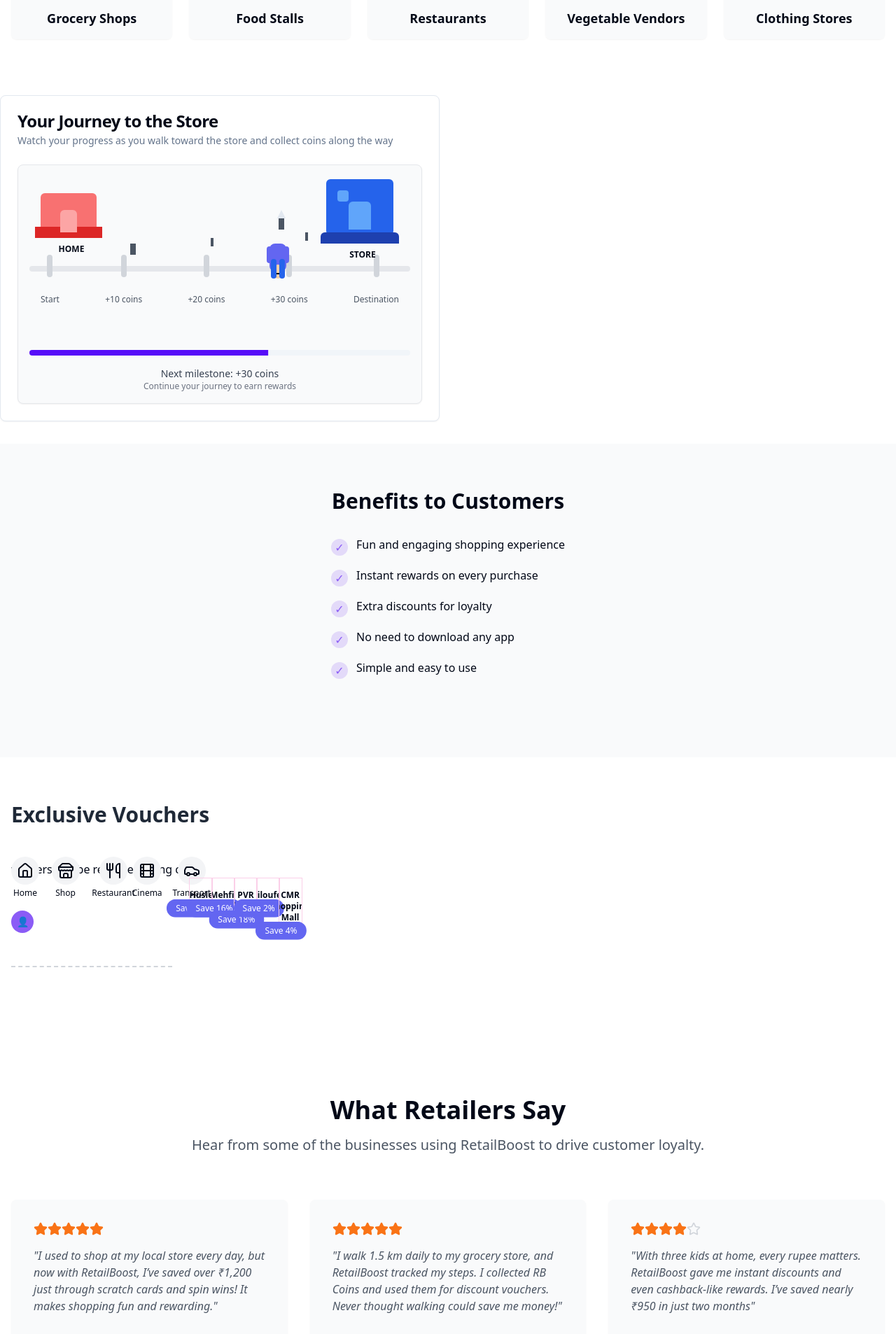
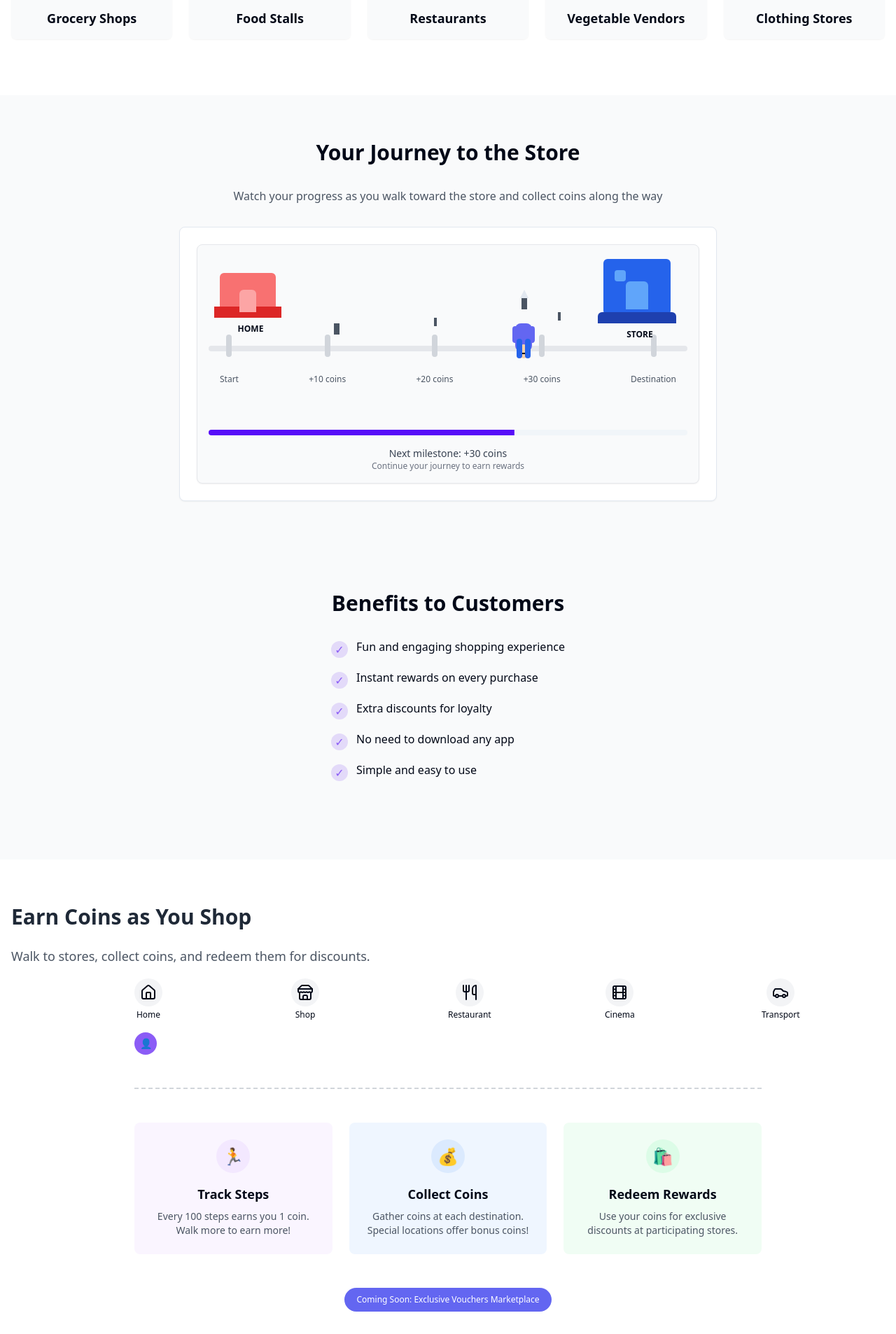
Before and after one commit to Sumanth4g9/retailboost-scratch-win, a React (Vite) app: page / in a window 1280 px wide. Shown: the part 1540-3446 px from the top of the page at 70% size. Built offline with nearby package versions, Linux system fonts and the light colour scheme.

Commit message:
Refactor: Update dashboard and home page UI
- Removed discount-related information from the dashboard.
- Added values to total sales and transactions.
- Replaced '$' with '₹'.
- Centered the journey to store SVG image on the home page.
- Modified the exclusive vouchers section UI/UX.

```diff
--- a/src/components/ExclusiveVouchers.tsx
+++ b/src/components/ExclusiveVouchers.tsx
@@ -2,13 +2,6 @@
 import React, { useEffect, useState } from 'react';
 import { Badge } from '@/components/ui/badge';
 import { Home, Store, Utensils, Film, Car } from 'lucide-react';
-
-interface VoucherItem {
-  id: string;
-  brand: string;
-  logo: string;
-  discount: string;
-}
 
 interface Location {
   id: number;
@@ -16,14 +9,6 @@ interface Location {
   icon: React.ReactNode;
   position: number;
 }
-
-const voucherData: VoucherItem[] = [
-  { id: '1', brand: 'Husle', logo: 'Nykaa.png', discount: '5%' },
-  { id: '2', brand: 'Mehfil', logo: 'download.png', discount: '16%' },
-  { id: '3', brand: 'PVR Cinemas', logo: 'PVR Cinemas.png', discount: '18%' },
-  { id: '4', brand: 'Niloufer', logo: 'amazon.png', discount: '2%' },
-  { id: '5', brand: 'CMR shopping Mall', logo: 'uber.png', discount: '4%' },
-];
 
 const locations: Location[] = [
   { id: 1, name: 'Home', icon: <Home className="w-6 h-6" />, position: 0 },
@@ -86,10 +71,10 @@ const ExclusiveVouchers = () => {
   return (
     <section className="py-16 bg-white">
       <div className="container mx-auto px-4">
-        <h2 className="text-3xl font-bold text-gray-800 mb-12">Exclusive Vouchers </h2>
-        <h3>vochers can be redemed using coins</h3>
+        <h2 className="text-3xl font-bold text-gray-800 mb-6">Earn Coins as You Shop</h2>
+        <p className="text-lg text-gray-600 mb-12">Walk to stores, collect coins, and redeem them for discounts.</p>
 
-        <div className="grid grid-cols-2 md:grid-cols-4 lg:grid-cols-5 gap-6">
+        <div className="max-w-4xl mx-auto">
           {/* Walking Animation */}
           <div className="relative h-32 mb-10 border-b-2 border-dashed border-gray-300">
             {/* Path with locations */}
@@ -144,26 +129,37 @@ const ExclusiveVouchers = () => {
             </div>
           </div>
 
-          <div className="grid grid-cols-2 md:grid-cols-4 lg:grid-cols-8 gap-6">
-            {voucherData.map((voucher) => (
-              <div key={voucher.id} className="flex flex-col items-center">
-                <div className="relative w-full aspect-square mb-2">
-                  <div className="w-full h-full border border-pink-200 flex items-center justify-center overflow-hidden p-4">
-                    <div className="w-3/4 h-3/4 relative flex items-center justify-center">
-                      {/* Using a placeholder div with brand name since we're using the same image for all logos */}
-                      <div className="text-center text-xs font-bold">
-                        {voucher.brand}
-                      </div>
-                    </div>
-                  </div>
-                  <div className="absolute bottom-0 left-1/2 transform -translate-x-1/2 translate-y-1/4">
-                    <Badge className="bg-indigo-500 hover:bg-indigo-600 text-white font-medium px-3 py-1 text-xs whitespace-nowrap">
-                      Save {voucher.discount}
-                    </Badge>
-                  </div>
-                </div>
+          {/* Information Cards */}
+          <div className="grid grid-cols-1 md:grid-cols-3 gap-6 mt-12">
+            <div className="bg-purple-50 p-6 rounded-lg text-center">
+              <div className="w-12 h-12 bg-purple-100 rounded-full flex items-center justify-center mx-auto mb-4">
+                <span className="text-2xl">🏃</span>
               </div>
-            ))}
+              <h3 className="text-lg font-semibold mb-2">Track Steps</h3>
+              <p className="text-sm text-gray-600">Every 100 steps earns you 1 coin. Walk more to earn more!</p>
+            </div>
+
+            <div className="bg-blue-50 p-6 rounded-lg text-center">
+              <div className="w-12 h-12 bg-blue-100 rounded-full flex items-center justify-center mx-auto mb-4">
+                <span className="text-2xl">💰</span>
+              </div>
+              <h3 className="text-lg font-semibold mb-2">Collect Coins</h3>
+              <p className="text-sm text-gray-600">Gather coins at each destination. Special locations offer bonus coins!</p>
+            </div>
+
+            <div className="bg-green-50 p-6 rounded-lg text-center">
+              <div className="w-12 h-12 bg-green-100 rounded-full flex items-center justify-center mx-auto mb-4">
+                <span className="text-2xl">🛍️</span>
+              </div>
+              <h3 className="text-lg font-semibold mb-2">Redeem Rewards</h3>
+              <p className="text-sm text-gray-600">Use your coins for exclusive discounts at participating stores.</p>
+            </div>
+          </div>
+
+          <div className="mt-12 text-center">
+            <Badge className="bg-indigo-500 hover:bg-indigo-600 text-white font-medium px-4 py-2">
+              Coming Soon: Exclusive Vouchers Marketplace
+            </Badge>
           </div>
         </div>
       </div>
--- a/src/pages/Index.tsx
+++ b/src/pages/Index.tsx
@@ -105,21 +105,25 @@ const Index = () => {
           </div>
         </div>
       </section>
-      <div className="grid grid-cols-1 md:grid-cols-2 gap-6 ">
-      <div >
-      <Card className="mb-8">
-          <CardHeader>
-            <CardTitle>Your Journey to the Store</CardTitle>
-            <CardDescription>
-              Watch your progress as you walk toward the store and collect coins along the way
-            </CardDescription>
-          </CardHeader>
-          <CardContent>
-            <WalkingAnimation />
-          </CardContent>
-        </Card>
-</div>
+
+      {/* Journey to Store Section - Centered */}
+      <section className="py-16 bg-gray-50">
+        <div className="container mx-auto px-4">
+          <h2 className="text-3xl font-bold text-center mb-8">Your Journey to the Store</h2>
+          <p className="text-center text-gray-600 mb-8 max-w-2xl mx-auto">
+            Watch your progress as you walk toward the store and collect coins along the way
+          </p>
+
+          <div className="max-w-3xl mx-auto">
+            <Card>
+              <CardContent className="pt-6">
+                <WalkingAnimation />
+              </CardContent>
+            </Card>
+          </div>
         </div>
+      </section>
+
         {/* Benefits Section */}
         <section className="py-16 bg-gray-50 ">
           <div className="container mx-auto px-4 flex justify-center items-center">
@@ -141,49 +145,12 @@ const Index = () => {
                   ))}
                 </ul>
               </div>
-              {/* <div>
-                <h2 className="text-3xl font-bold mb-8">Benefits to Businesses</h2>
-                <ul className="space-y-4">
-                  {[
-                    "Increase customer retention and loyalty",
-                    "Track customer visits and spending",
-                    "Customize discount rules and offers",
-                    "Stand out from competitors",
-                    "Affordable alternative to loyalty apps",
-                  ].map((benefit, index) => (
-                    <li key={index} className="flex items-start">
-                      <div className="h-6 w-6 rounded-full bg-brand-orange/20 text-brand-orange flex items-center justify-center mr-3 mt-1">✓</div>
-                      <span>{benefit}</span>
-                    </li>
-                  ))}
-                </ul>
-              </div> */}
             </div>
           </div>
         </section>
         {/* exclusive vouchers */}
         <ExclusiveVouchers />
-        {/* CTA Section */}
-        {/* <section className="py-16">
-          <div className="container mx-auto px-4 text-center">
-            <h2 className="text-3xl font-bold mb-4">Ready to Boost Your Business?</h2>
-            <p className="text-lg text-gray-700 mb-8 max-w-2xl mx-auto">
-              Join RetailBoost today and start rewarding your customers with a fun and engaging discount system.
-            </p>
-            <div className="flex justify-center gap-4">
-              <Link to="/retailers">
-                <Button size="lg" className="bg-brand-orange hover:bg-brand-orange/90">
-                  Join as a Retailer
-                </Button>
-              </Link>
-              <Link to="/contact">
-                <Button size="lg" variant="outline">
-                  Contact Us
-                </Button>
-              </Link>
-            </div>
-          </div>
-        </section> */}
+
         <section className="py-20 bg-white">
         <div className="container mx-auto px-4">
           <div className="text-center mb-16">
@@ -196,7 +163,7 @@ const Index = () => {
           <div className="grid grid-cols-1 md:grid-cols-3 gap-8">
             {[
               {
-                quote: "I used to shop at my local store every day, but now with RetailBoost, I’ve saved over ₹1,200 just through scratch cards and spin wins! It makes shopping fun and rewarding.",
+                quote: "I used to shop at my local store every day, but now with RetailBoost, I've saved over ₹1,200 just through scratch cards and spin wins! It makes shopping fun and rewarding.",
                 name: "Anjali R.",
                 business: "",
                 rating: 5
@@ -208,13 +175,13 @@ const Index = () => {
                 rating: 5
               },
               {
-                quote: "With three kids at home, every rupee matters. RetailBoost gave me instant discounts and even cashback-like rewards. I’ve saved nearly ₹950 in just two months",
+                quote: "With three kids at home, every rupee matters. RetailBoost gave me instant discounts and even cashback-like rewards. I've saved nearly ₹950 in just two months",
                 name: "Kavitha D.",
                 business: "Homemaker",
                 rating: 4
               },
               {
-                quote: "I love spinning the wheel after shopping—it’s like a mini game! I once got 15% off on a ₹500 bill. That feeling? Priceless!",
+                quote: "I love spinning the wheel after shopping—it's like a mini game! I once got 15% off on a ₹500 bill. That feeling? Priceless!",
                 name: "Farhan S. ",
                 business: "College Student",
                 rating: 5
```
Also changed, not shown: src/pages/RetailerDashboard.tsx (+15 -17 lines).
